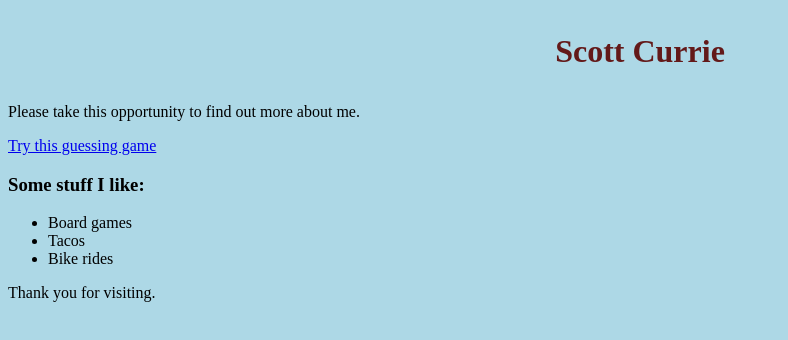
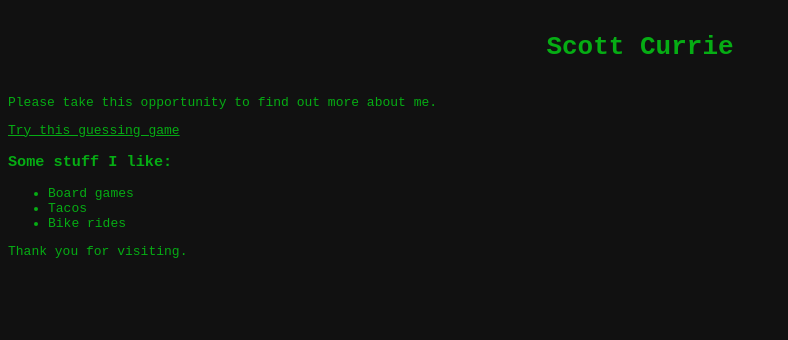
Before and after one commit to scott-currie/about-me-2, a plain HTML site: page index.html in a window 1280 px wide. Shown: the whole page, without its empty margins (0-788 px from the left). Drawn offline with Linux system fonts and the light colour scheme.

Commit message:
update style

```diff
--- a/css/style.css
+++ b/css/style.css
@@ -1,5 +1,10 @@
+* {
+    font-family: monospace;
+    color: rgb(6, 173, 20);
+}
+
 body {
-    background: lightblue;
+    background: #111;
 }
 
 header {
```
